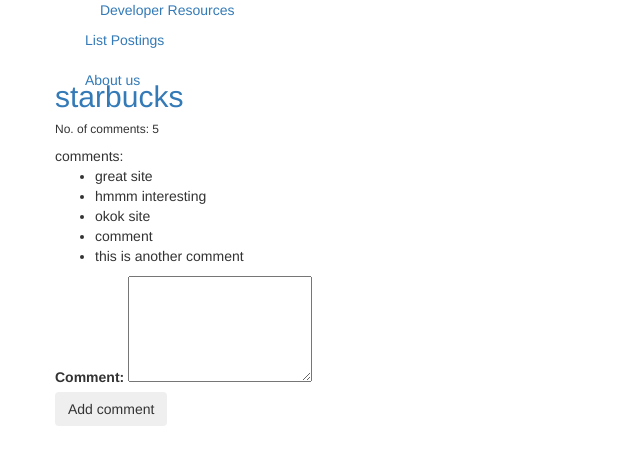
After one commit to gargshilpi22/developer-resources, a Rails app: page /posts/4/comments in a window 1280 px wide. The commit adds this page. Shown: the top 465 px of the page, without its empty margins (0-640 px from the left). Run offline with Rails 7, Linux system fonts and the light colour scheme; data comes from the database, SQL or seed files in the repository; both versions use the stored data as it was after the commit; style sheets or scripts are compiled from the project's sources; parts of the project's set-up code (start-up, migrations or seed data) failed here and were passed over; some libraries are stand-ins or nearby versions.

Commit message:
comments functionality with nested routes

```diff
--- a/app/controllers/comments_controller.rb
+++ b/app/controllers/comments_controller.rb
@@ -1,2 +1,23 @@
 class CommentsController < ApplicationController
+
+	def new
+		@comment = Comment.new
+	end
+
+	def create
+		post_id = params[:post_id]
+		@comment = Comment.new(params[:comment])
+		@comment.post_id = params[:post_id]
+		@comment.save
+		redirect_to post_comments_path
+	end
+
+	def index
+		@post = Post.find(params[:post_id])
+		@comment = Comment.new
+		respond_to do |format|
+    		format.html  # show.html.erb
+    		format.json  { render :json => @post }
+    	end
+	end
 end
--- a/app/controllers/posts_controller.rb
+++ b/app/controllers/posts_controller.rb
@@ -6,7 +6,7 @@
 
 	def show
 		@post = Post.find(params[:id])
-
+		@comments = Comment.find(@post.id)
 		respond_to do |format|
     		format.html  # show.html.erb
     		format.json  { render :json => @post }
@@ -21,7 +21,6 @@
 		post = Post.new(params[:post])
 		post.save
       	redirect_to(posts_path)
-
 	end
 
 end
--- /dev/null
+++ b/app/views/comments/index.html.erb
@@ -0,0 +1,20 @@
+
+<h2> <%= link_to @post.title, @post.url%> </h2>
+<h6> No. of comments: <%= @post.comments.count %> </h6>
+
+comments:
+<ul class="inline">
+	<% @post.comments.each do |comment| %>
+		<li>
+			<%= comment.content %>
+		</li>
+	<%end%>
+</ul>
+
+
+<%= form_for([@post, @comment]) do |f| %>
+	<%= f.label(:content, "Comment: ") %>
+	<%= f.text_area(:content, rows:5) %>
+	<br/>
+	<%= f.submit "Add comment", :class=>"btn" %>
+<% end %>
--- a/app/views/posts/index.html.erb
+++ b/app/views/posts/index.html.erb
@@ -18,7 +18,7 @@
 					<br/>
 					<div class="mystyle">
 						<%= post.comments.count %>
-						<%=link_to "comments", controller:"posts", action:"show", id:post.id%>
+						<%= link_to 'comments', post_comments_path(post.id) %>
 					</div>
 				</td>
 				<td><%= post.created_at %></td>
--- a/config/routes.rb
+++ b/config/routes.rb
@@ -1,5 +1,6 @@
 CourseProject::Application.routes.draw do
-  root to: "main#index"
-  resources :posts
-  resources :comments
+  resources :posts do
+  	resources :comments
+  end
+
 end
```
Also changed, not shown: db/development.sqlite3, 2 other files.
